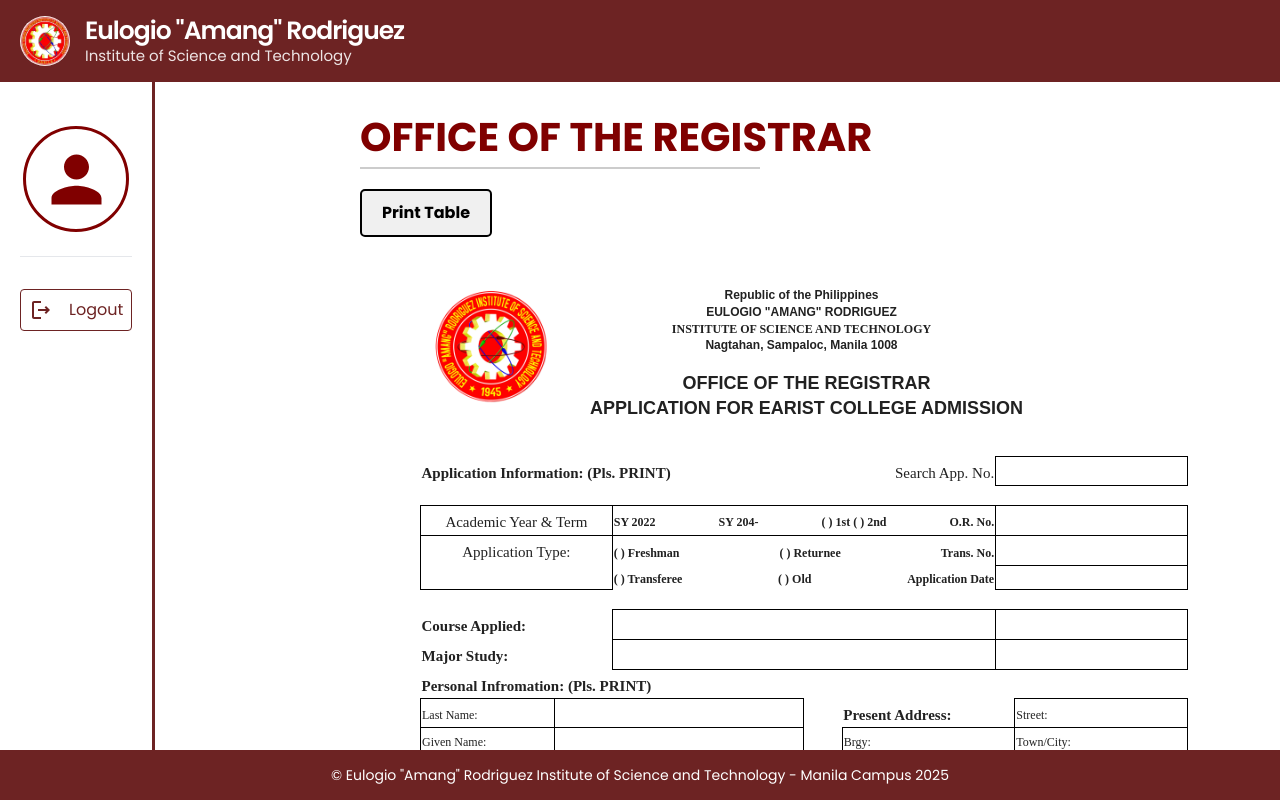
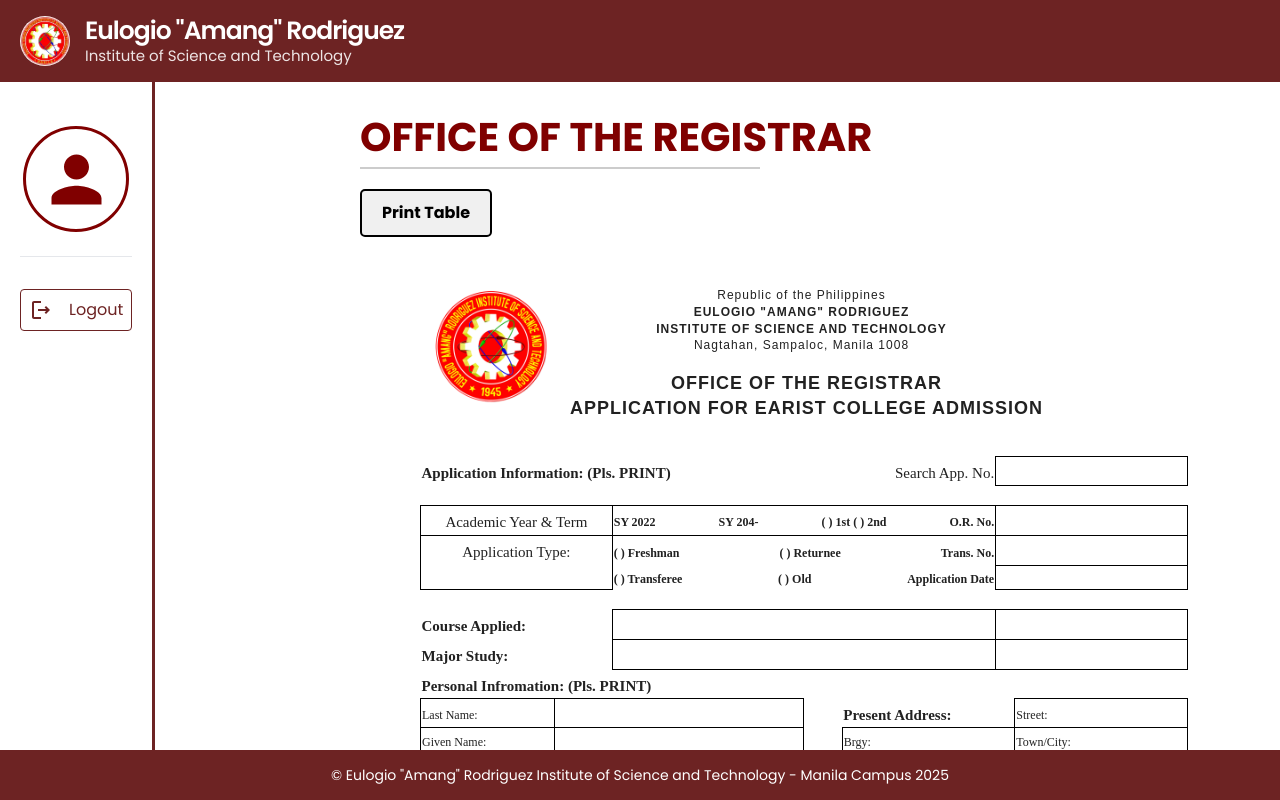
Before and after one commit to Mecasio/eis, a React (Vite) app in the folder frontend/: page /office_of_the_registrar in a window 1280 px wide. Built offline with nearby package versions, Linux system fonts and the light colour scheme; sample sign-in values are in the browser's storage.

Commit message:
Update OfficeOfTheRegistrar.jsx

```diff
--- a/frontend/src/components/OfficeOfTheRegistrar.jsx
+++ b/frontend/src/components/OfficeOfTheRegistrar.jsx
@@ -134,7 +134,7 @@
 
               padding: "10px 0", // reduced horizontal padding
               fontSize: "12px",
-              fontWeight: "bold",
+
               marginBottom: "20px"
             }}>
 
@@ -164,11 +164,12 @@
                   fontFamily: "Arial",
                   lineHeight: 1.4,
                   paddingTop: 0,
-                  paddingBottom: 0
+                  paddingBottom: 0,
+                  letterSpacing: '1px',
                 }}>
                   <div style={{ marginLeft: "-155px", fontFamily: "Arial", fontsize: "12px", }}>Republic of the Philippines</div>
-                  <div style={{ marginLeft: "-155px", fontFamily: "Arial", fontsize: "12px", }}><b>EULOGIO "AMANG" RODRIGUEZ </b></div>
-                  <div style={{ marginLeft: "-155px", fontFamily: "times new Roman", fontsize: "12px", }}><b>INSTITUTE OF SCIENCE AND TECHNOLOGY</b></div>
+                  <div style={{ marginLeft: "-155px", fontFamily: "Arial", fontWeight: "bold", fontsize: "12px", }}>EULOGIO "AMANG" RODRIGUEZ</div>
+                  <div style={{ marginLeft: "-155px", fontFamily: "Arial", fontWeight: "bold", fontsize: "12px", }}>INSTITUTE OF SCIENCE AND TECHNOLOGY</div>
                   <div style={{ marginLeft: "-155px", fontFamily: "Arial", fontSize: "12px" }}>Nagtahan, Sampaloc, Manila 1008</div>
                   <br />
 
```
Lines whose indentation alone changed are shown as unchanged.
